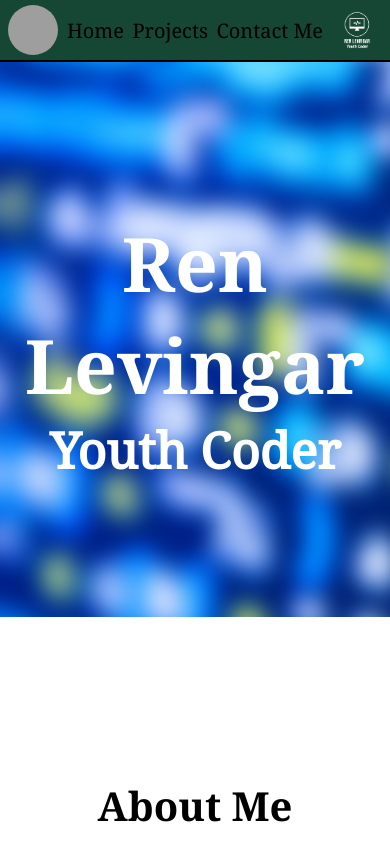
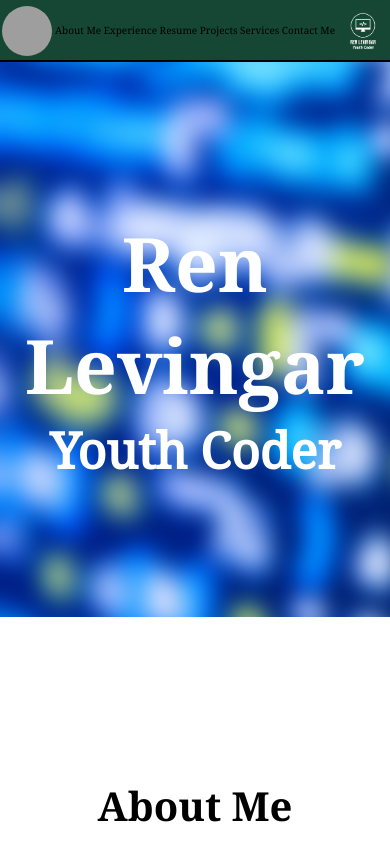
Before and after one commit to RenLevingar/Portfolio1.0, a plain HTML site: page index.html in a window 390 px wide. Shown: the top 844 px of the page. Drawn offline with Linux system fonts and the light colour scheme; grey boxes are pictures that could not be loaded.

Commit message:
Anchors
Changed header links and header word sizes on main and media queries.

```diff
--- a/all.css
+++ b/all.css
@@ -39,7 +39,7 @@ input{
     border-bottom: 5px solid black;
     height: 100px;
     width: 100%;
-    font-size: 40px;
+    font-size: 20px;
     justify-content: space-evenly;
     align-items: center;
     background-color: rgba(21, 71, 52, 1);
@@ -109,7 +109,7 @@ input{
         height: 60px;
         margin-left: 0;
         margin-right: 0;
-        font-size: 20px;
+        font-size: 10px;
         justify-content: space-evenly;
         align-items: center;
         background-color: rgba(21, 71, 52, 1);
--- a/index.html
+++ b/index.html
@@ -16,9 +16,12 @@
     <header>
         <div class="mainHeader">
             <a href="./index.html"><div clas="iconBorder"><img class="icon" alt="Ren B. Levingar" src="./Images/icon.png"></div></a>
-            <a href="./index.html"><p>Home</p></a>
-            <a href="./Projects/projects.html"><p>Projects</p></a>
-            <a href="./Contact/contact.html"><p>Contact Me</p></a>
+            <a href="#about"><p>About Me</p></a>
+            <a href="#exp"><p>Experience</p></a>
+            <a href="#resume"><p>Resume</p></a>
+            <a href="#projects"><p>Projects</p></a>
+            <a href="#services"><p>Services</p></a>
+            <a href="#contact"><p>Contact Me</p></a>
             <a href="./index.html"><img class="icon"src="./Images/logo.png"></a>
         </div>
     </header>
@@ -30,7 +33,7 @@
     <br><br>
 
     <!-- About -->
-    <h1 class="center about">About Me</h1>
+    <h1 class="center about" id="about">About Me</h1>
     <div class="box">
         <h4 class="center">16yr student with 5 years of coding expericene.</h4>
         <p>My name is Ren Levingar and I have been coding since I have been in 7<sup>th</sup>grade. I know how to code in JavaScript, HTML, and CSS. I speacialize in web design but have experice with coding apps and games. I have worked on and compleated countless projects throughout my time coding. I got into coding by stumbling upon a coding class and enjoying it a ton and then it became a recurring class throughout my life. I am currently a high school student who goes to West-Mec and Mountain Ridge.</p>
@@ -39,7 +42,7 @@
     <br><br>
 
     <!-- Experience -->
-    <h1 class="center">Experience</h1>
+    <h1 class="center" id="exp">Experience</h1>
     <div class="box">
         <div class="lang">
             <div id="langH"><div id="langH2"></div></div>
@@ -71,7 +74,7 @@
     <br><br>
 
     <!-- Resume -->
-    <h1 class="center">Resume</h1>
+    <h1 class="center" id="resume">Resume</h1>
     <div class="resume">
         <h4 class="center">Personal Objective</h4>
         <p>Looking for an entry-level job that incorporates my web design skills. Hoping to provide clients with the exact web formats, styles, and functioning that they may desire. </p><br>
@@ -102,7 +105,7 @@
     <br><br>
 
     <!-- projects -->
-    <h1 class="center">Projects</h1>
+    <h1 class="center" id="projects">Projects</h1>
     <div class="projects">
 
         <div class="projectRow">
@@ -131,7 +134,7 @@
     <br><br>
 
     <!-- Services -->
-    <h1 class="center">My Services</h1>
+    <h1 class="center" id="services">My Services</h1>
     <div class="flexBox">
         <div class="services">
             <p class="servicesTitle">Web Design</p>
@@ -158,7 +161,7 @@
     <br><br>
 
     <!-- contact me -->
-    <h1 class="center">Contact Me</h1>
+    <h1 class="center"  id="contact">Contact Me</h1>
     <div class="emails">
         <div class="emailContact">
             <textarea placeholder="Name" class="email1"></textarea>
```
